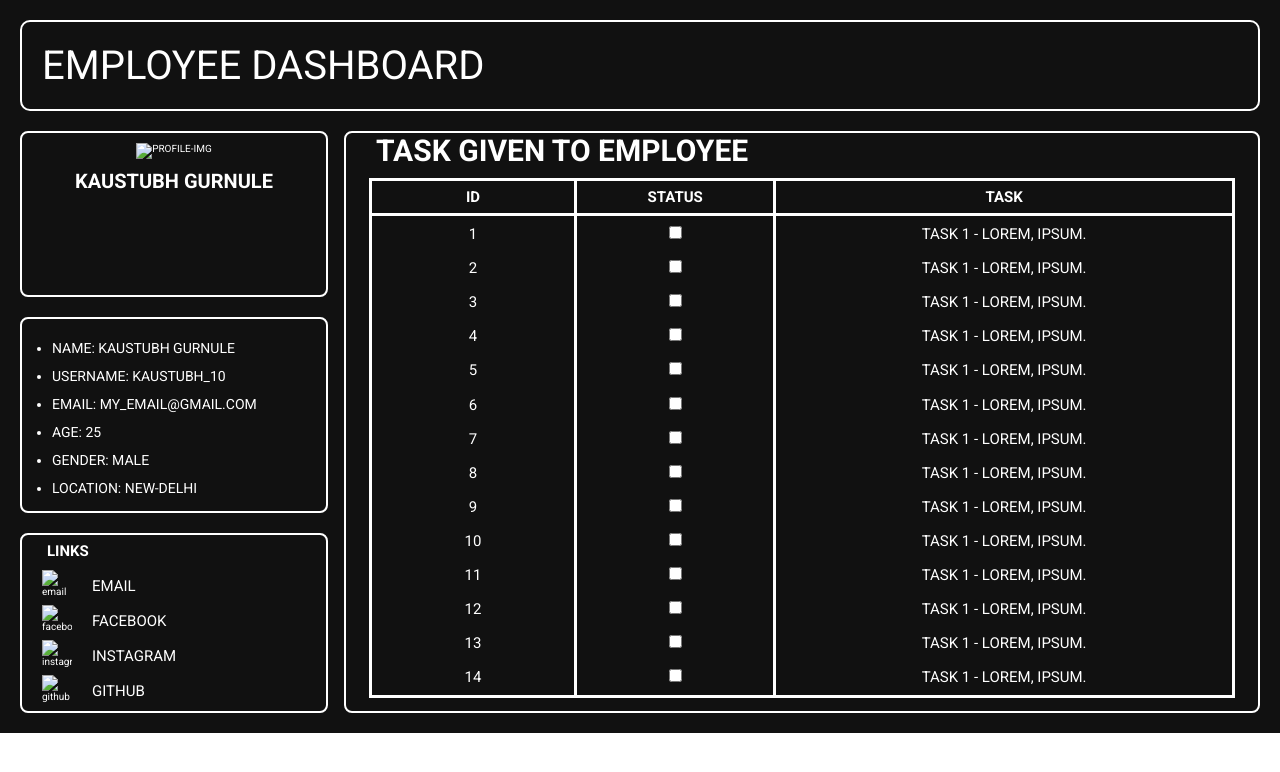
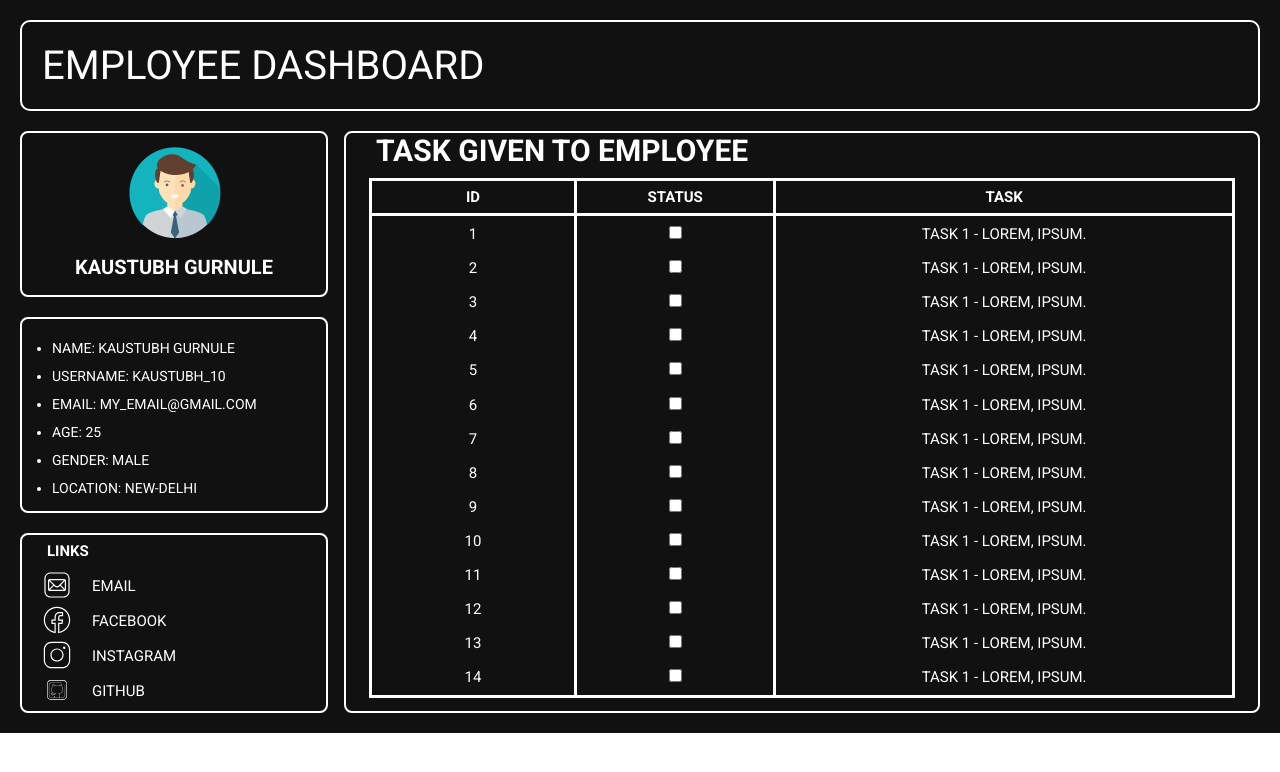
Before and after one commit to imtritesh/AccioJob-Project-2, a plain HTML site: page index.html in a window 1280 px wide. Drawn offline with Linux system fonts and the light colour scheme.

Commit message:
Update index.html

```diff
--- a/index.html
+++ b/index.html
@@ -16,7 +16,7 @@
             <div class="container2">
                 <div class="dashboard">
                     <div class="photo">
-                        <img src="./img/testimonial-1.png" class="img" alt="profile-img">
+                        <img src="./testimonial-1.png" class="img" alt="profile-img">
                         <h1 class="name">Kaustubh Gurnule</h1>
                     </div>
                     <div class="info">
@@ -32,19 +32,19 @@
                     <div class="app-links">
                         <h2 class="h2">links</h2>
                         <div class="links">
-                            <img src="./svg/email.svg" class="svg" alt="email">
+                            <img src="./email.svg" class="svg" alt="email">
                             <a href="#" class="saperate-link">email</a>
                         </div>
                         <div class="links">
-                            <img src="/svg/facebook.svg" class="svg" alt="facebook">
+                            <img src="/facebook.svg" class="svg" alt="facebook">
                             <a href="#" class="saperate-link">facebook</a>
                         </div>
                         <div class="links">
-                            <img src="/svg/instagram.svg" class="svg" alt="instagram">
+                            <img src="/instagram.svg" class="svg" alt="instagram">
                             <a href="#" class="saperate-link">instagram</a>
                         </div>
                         <div class="links">
-                            <img src="/svg/github.svg" class="svg" alt="github">
+                            <img src="/github.svg" class="svg" alt="github">
                             <a href="#" class="saperate-link">github</a>
                         </div>
                     </div>
```
